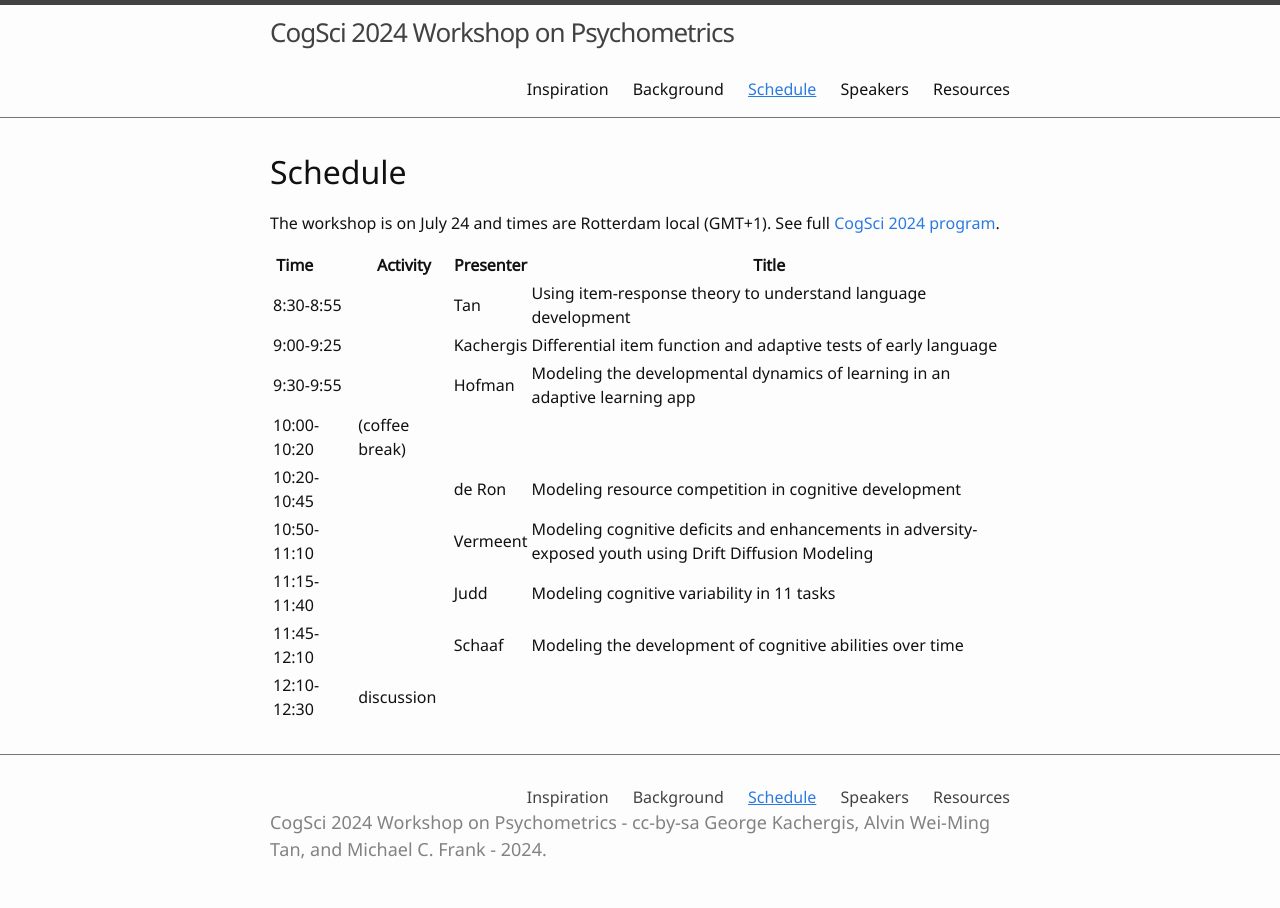
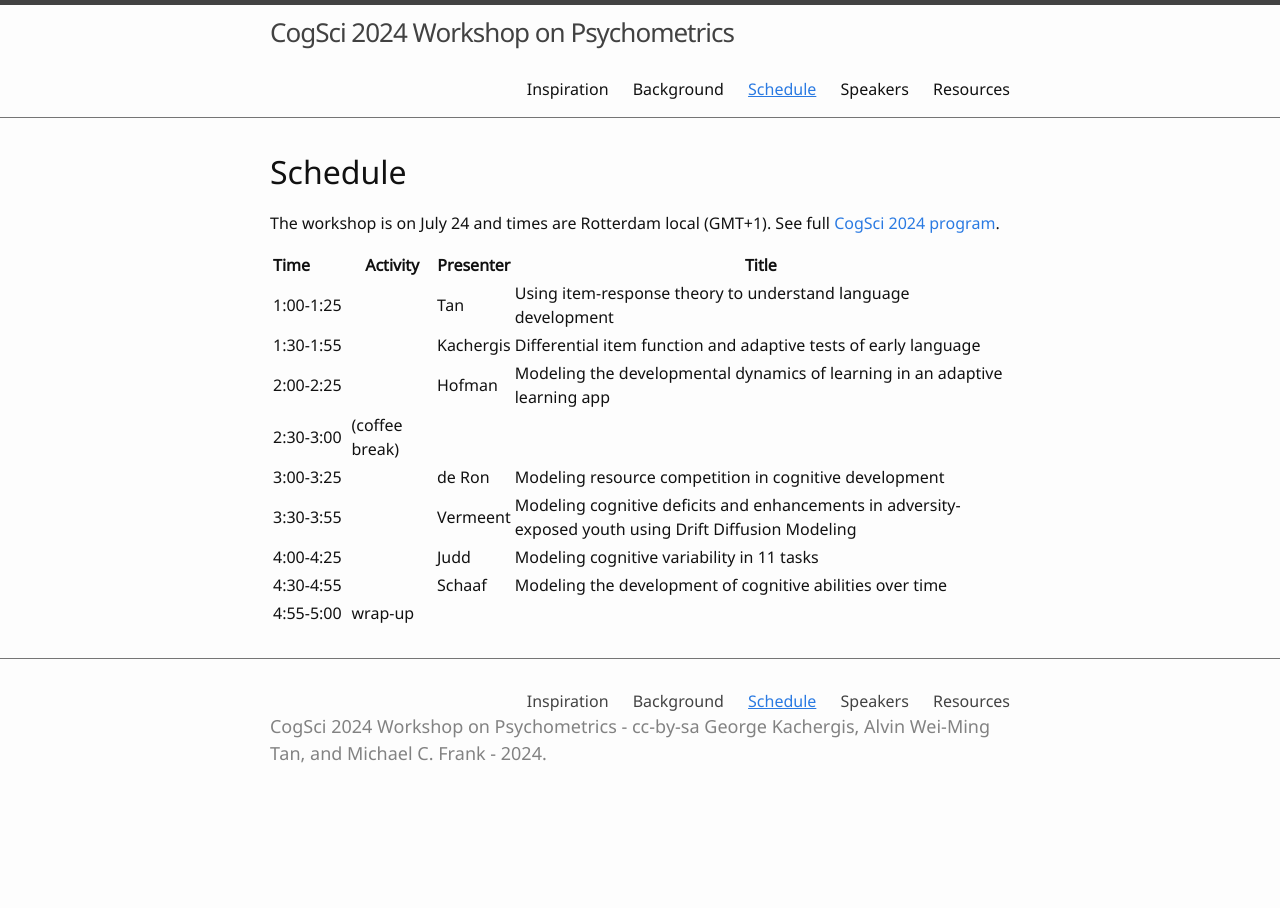
Before and after one commit to kachergis/psychometrics-workshop, a Jekyll site: the page built from 2-schedule.md, in a window 1280 px wide. Built offline with Jekyll 4.4.1, drawn with Linux system fonts in a browser that asks for light colours.

Commit message:
update schedule and refs

```diff
--- a/2-schedule.md
+++ b/2-schedule.md
@@ -9,12 +9,12 @@
 
 | Time&nbsp;&nbsp;&nbsp;&nbsp;&nbsp;&nbsp;&nbsp;&nbsp;&nbsp; | Activity         | Presenter  | Title                                                      |
 | ------------ | -------------- | ---------- | --------------------------------------------------------------- |
-| 8:30-8:55    |                | Tan        | Using item-response theory to understand language development   |
-| 9:00-9:25    |                | Kachergis  | Differential item function and adaptive tests of early language |
-| 9:30-9:55    |                | Hofman     | Modeling the developmental dynamics of learning in an adaptive learning app |
-| 10:00-10:20  | (coffee break) |            |                                                                 |
-| 10:20-10:45  |                | de Ron     | Modeling resource competition in cognitive development          |
-| 10:50-11:10  |                | Vermeent   | Modeling cognitive deficits and enhancements in adversity-exposed youth using Drift Diffusion Modeling |
-| 11:15-11:40  |                | Judd       | Modeling cognitive variability in 11 tasks                      |
-| 11:45-12:10  |                | Schaaf     | Modeling the development of cognitive abilities over time |
-| 12:10-12:30  | discussion     |            |     |
+| 1:00-1:25    |                | Tan        | Using item-response theory to understand language development   |
+| 1:30-1:55    |                | Kachergis  | Differential item function and adaptive tests of early language |
+| 2:00-2:25    |                | Hofman     | Modeling the developmental dynamics of learning in an adaptive learning app |
+| 2:30-3:00  | (coffee break) |            |                                                                 |
+| 3:00-3:25  |                | de Ron     | Modeling resource competition in cognitive development          |
+| 3:30-3:55  |                | Vermeent   | Modeling cognitive deficits and enhancements in adversity-exposed youth using Drift Diffusion Modeling |
+| 4:00-4:25  |                | Judd       | Modeling cognitive variability in 11 tasks                      |
+| 4:30-4:55  |                | Schaaf     | Modeling the development of cognitive abilities over time |
+| 4:55-5:00  | wrap-up        |            |      |
```
Also changed, not shown: 0-inspiration.md (+8 -0 lines), index.md (+2 -1 lines).
